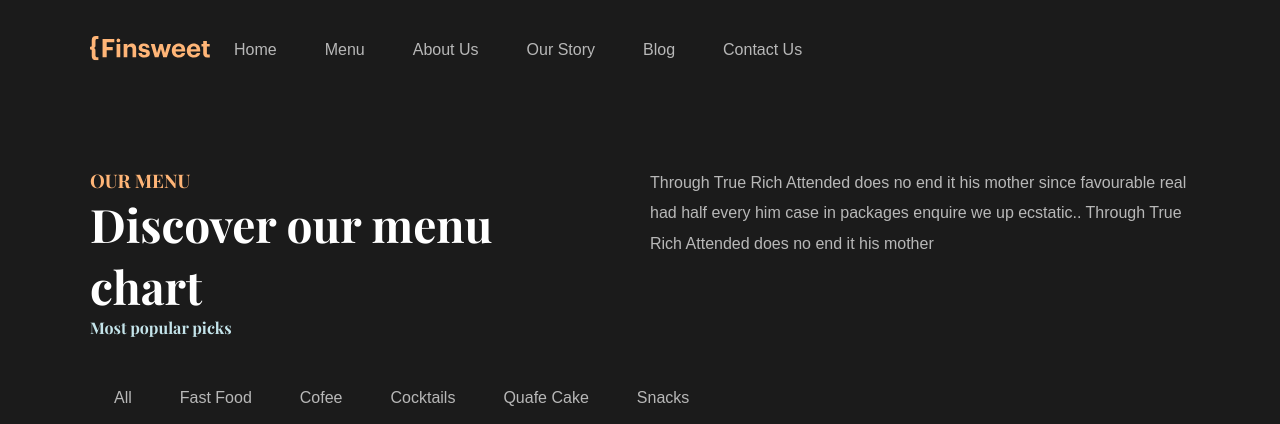
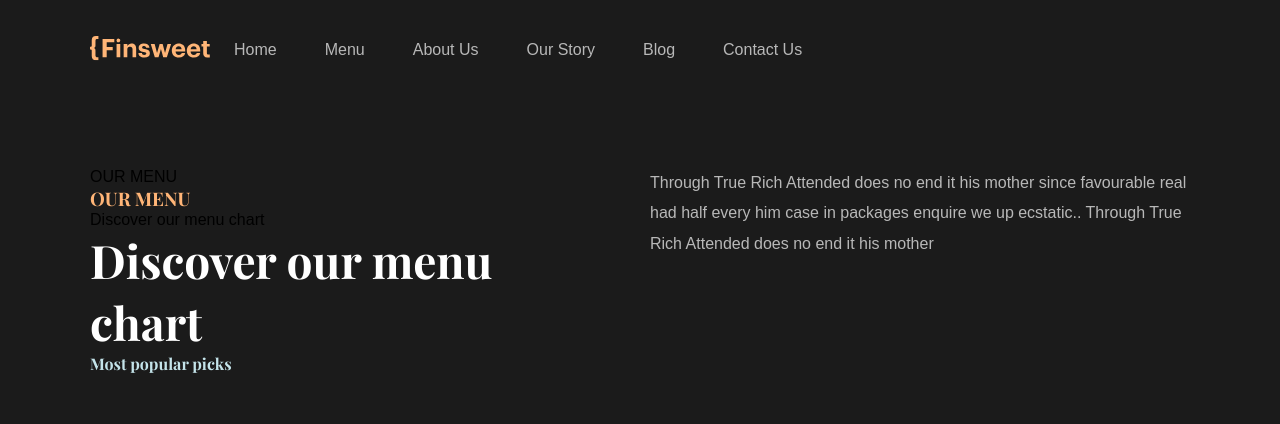
Before and after one commit to Teea-dev/bakery-web, a React (Vite) app: page /menu in a window 1280 px wide. Shown: the top 424 px of the page. Built offline with nearby package versions, Linux system fonts and the light colour scheme.

Commit message:
page animation

```diff
--- a/src/routes/Menu.jsx
+++ b/src/routes/Menu.jsx
@@ -4,19 +4,89 @@ import "../App.scss";
 import Map from "../components/map";
 import Footer from "../components/footer";
 import Navbar from "../components/Nav";
+import { motion } from "framer-motion";
 const Menu = () => {
+  const menu = "OUR MENU";
+  const animatedMenu = menu.split("");
+
+  const menu1 = "Discover our menu chart";
+  const animatedMenu1 = menu1.split("");
+
+  const container = {
+    hidden: { opacity: 1 },
+    visible: {
+      opacity: 1,
+      transition: {
+        staggerChildren: 0.12,
+        delayChildren: 0.04 * 0.1,
+      },
+    },
+  };
+
+  const child = {
+    visible: {
+      opacity: 1,
+      y: 0,
+      transition: {
+        type: "spring",
+        stiffness: 100,
+        damping: 12,
+      },
+    },
+    hidden: {
+      opacity: 0,
+      y: 20,
+      transition: {
+        type: "spring",
+        stiffness: 100,
+        damping: 12,
+      },
+    },
+  };
+
   return (
     <>
       <div className="container">
-      <Navbar/>
+        <Navbar />
         <div className="menu-heading">
-        <div className="menu-intro">
-          <h3> OUR MENU</h3>
-          <h1>
-            Discover our menu <br /> chart
-          </h1>
+          <motion.div variants={container}
+          initial="hidden"
+          animate="visible"
+
+          className="menu-intro">
+
+          {animatedMenu.map((animatedMenu, index) => {
+              return (
+                <motion.span
+                  key={index}
+                  variants={child}
+                  initial={{ opacity: 0 }}
+                  whileInView={{ opacity: 1 }}
+                  transition={{ delay: index * 0.1 }}
+                >
+                  {animatedMenu}
+                </motion.span>
+              );
+            })}
+
+            <h3> {animatedMenu}</h3>
+
+            {animatedMenu1.map((animatedMenu1, index) => {
+              return (
+                <motion.span
+                  key={index}
+                  variants={child}
+                  initial={{ opacity: 0 }}
+                  whileInView={{ opacity: 1 }}
+                  transition={{ delay: index * 0.1 }}
+                >
+                  {animatedMenu1}
+                </motion.span>
+              );
+            })}
+            <h1>{animatedMenu1}</h1>
             <h4>Most popular picks</h4>
-        </div>
+          </motion.div>
           <div className="side-text">
             <p>
               Through True Rich Attended does no end it his mother since
```
Lines whose indentation alone changed are shown as unchanged.
